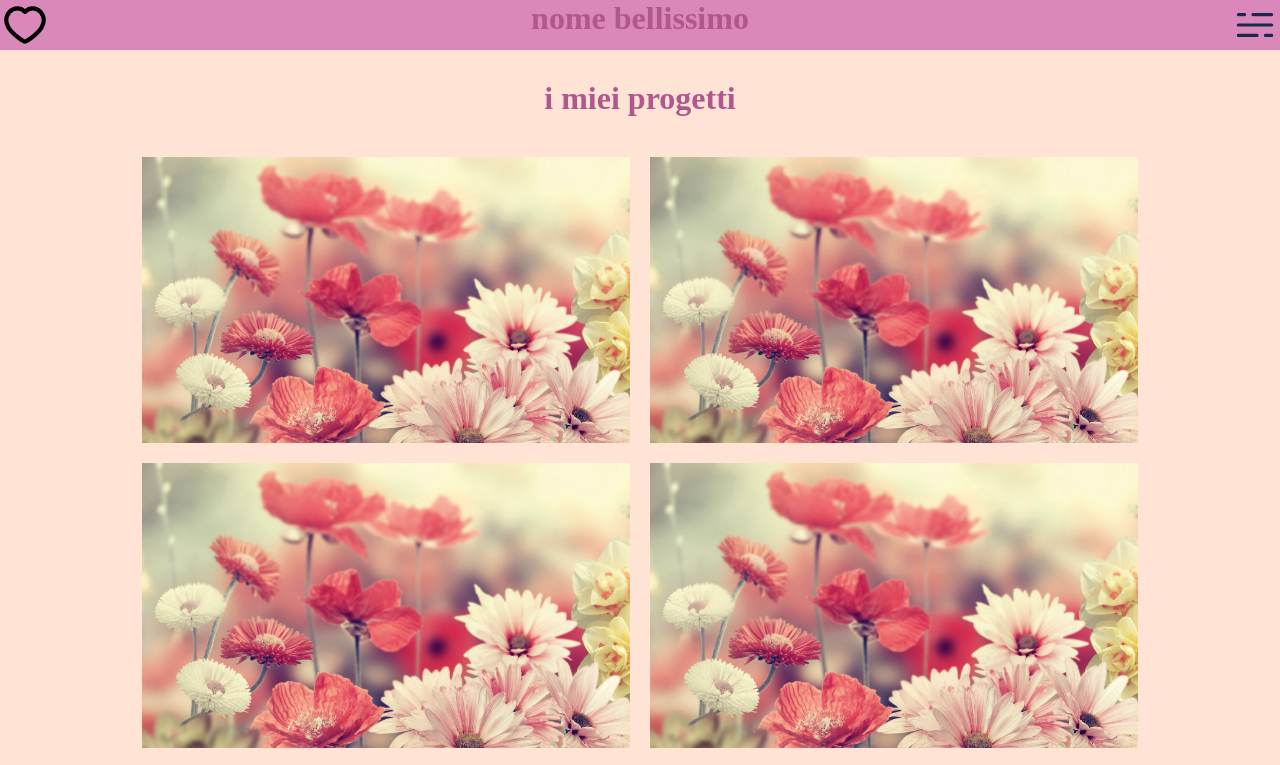
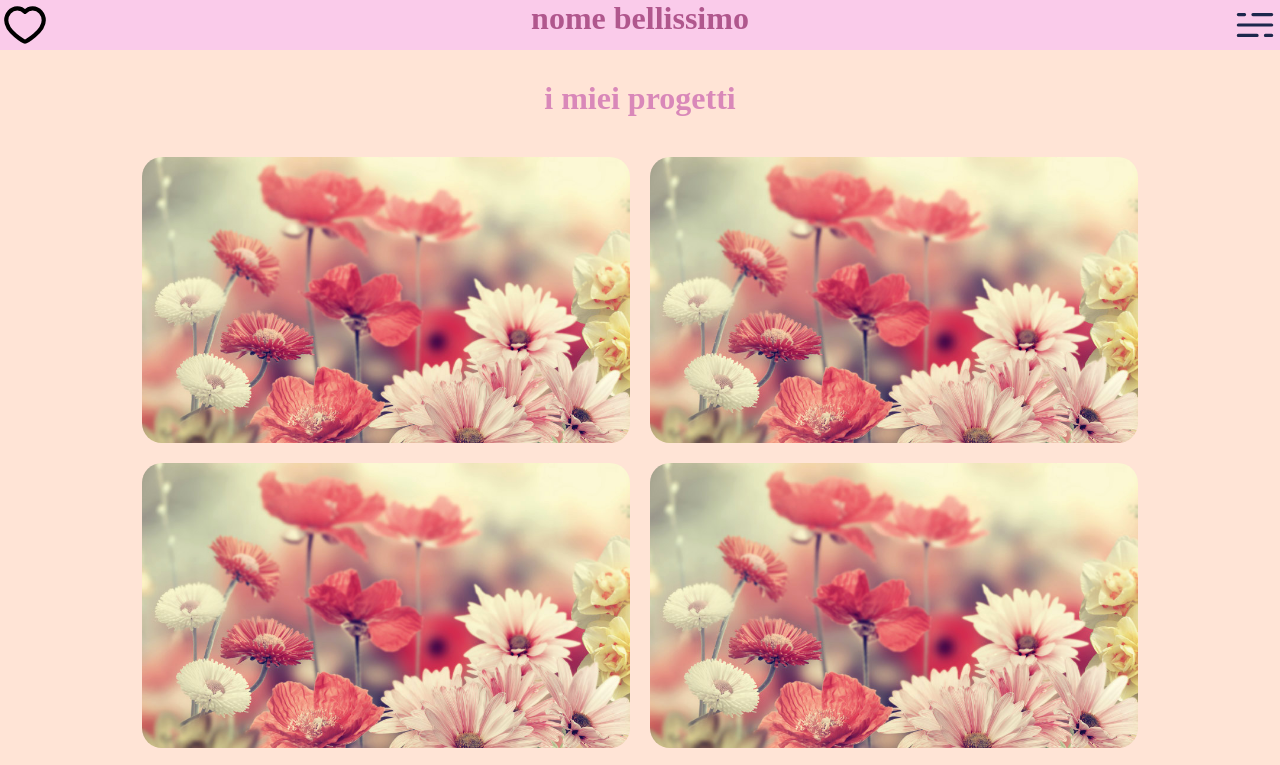
Before and after one commit to GiusyPellizzeri/TreeSchool, a plain HTML site: page 301023 figma/esercizio_figma.html in a window 1280 px wide. Shown: the top 765 px of the page. Drawn offline with Linux system fonts and the light colour scheme.

Commit message:
30/10/23 stile SASS

```diff
--- /dev/null
+++ b/301023 figma/BACKUP_esercizio_figma.css
@@ -0,0 +1,49 @@
+*{
+    margin: 0;
+    padding: 0;
+}
+header{
+    height: 50px;
+    background-color: #D988B9;
+    color: #B0578D;
+    display: flex;
+    flex-direction: row;
+    justify-content: space-between;
+}
+
+main{
+    padding: 30px;
+    background-color: #FFE4D6;
+    color: #B0578D;
+    display: flex;
+    flex-direction: column;
+    align-items: center;
+}
+
+
+section img{
+    width: 40%;
+    margin: 10px;
+}
+
+main section{
+    padding-bottom: 30px;
+    padding-top: 30px;
+    display: flex;
+    flex-direction: row;
+    flex-wrap: wrap;
+    justify-content: center;
+}
+
+footer{
+    padding: 10px;
+    background-color: #D988B9;
+    color: #B0578D;
+}
+
+footer section{
+    padding: 10px;
+    display: flex;
+    flex-direction: row;
+    justify-content: space-around;
+}
--- /dev/null
+++ b/301023 figma/esercizio_figma.scss
@@ -0,0 +1,60 @@
+//variabili
+$dark:#B0578D;
+$medium:#D988B9;
+$main:#FACBEA;
+$light:#FFE4D6;
+//variabili
+
+*{
+    margin: 0;
+    padding: 0;
+}
+
+header{
+    background-color: $main;
+    color: $dark;
+    height: 50px;
+    display: flex;
+    justify-content: space-between;
+}
+
+main{
+    padding: 30px;
+    background-color: $light;
+    color: $medium;
+    display: flex;
+    flex-direction: column;
+    align-items: center;
+
+    section{
+        padding-bottom: 30px;
+        padding-top: 30px;
+        display: flex;
+        justify-content: center;
+        flex-wrap: wrap;
+
+        img{
+            width: 40%;
+            margin: 10px;
+            border-radius: 20px;
+        }
+    }
+}
+
+footer{
+    padding: 10px;
+    background-color: $main;
+    color: $dark;
+
+    section{
+        padding: 10px;
+        display: flex;
+        flex-direction: row;
+        justify-content: space-around;
+    }
+
+    p{
+        display: flex;
+        justify-content: center;
+    }
+}
```
Also changed, not shown: 301023 figma/esercizio_figma.css, 1 other file.
